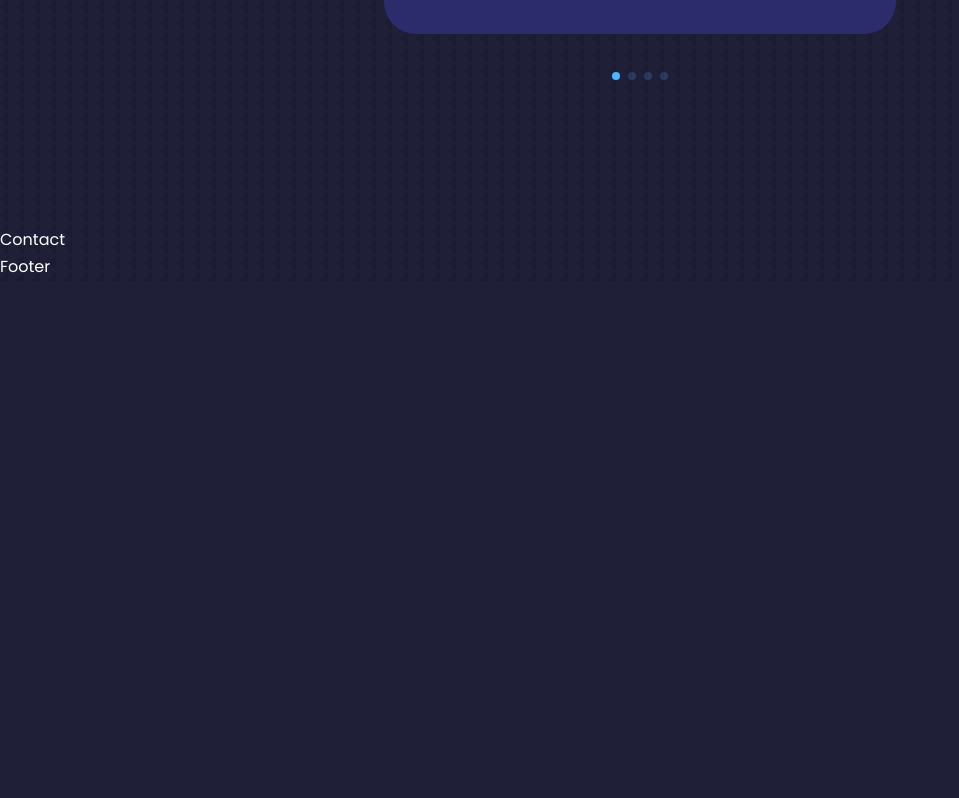
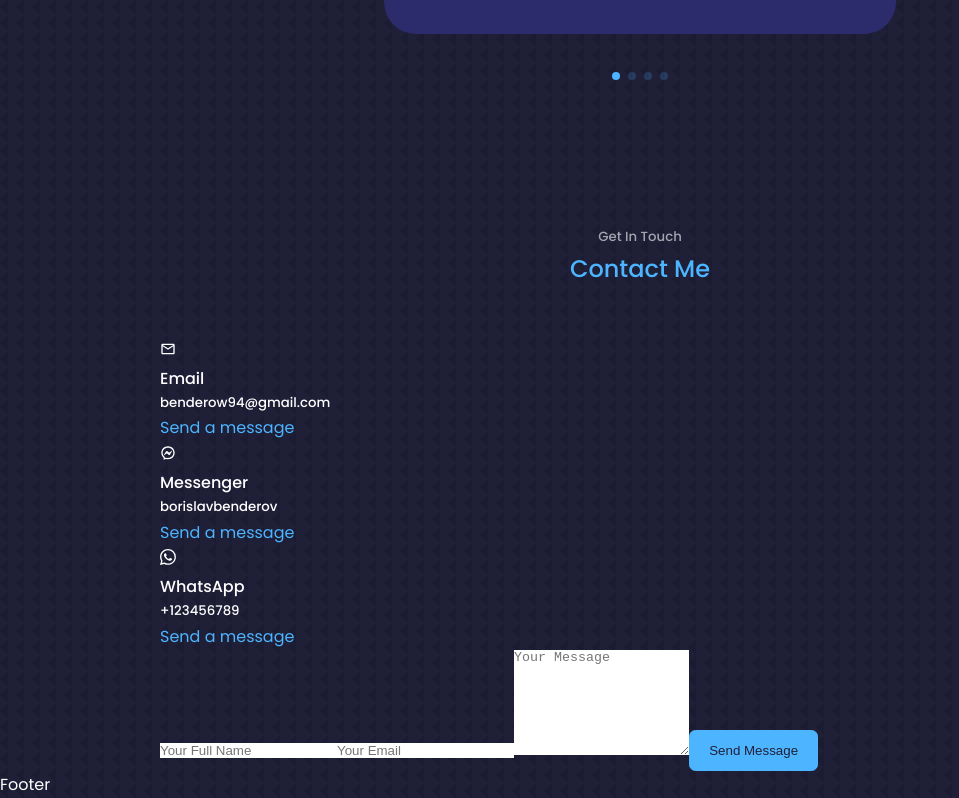
Before and after one commit to BorislavBenderov/react-portfolio, a React (Create React App) app: page / in a window 1280 px wide. Shown: the part 4465-5263 px from the top of the page, without its empty margins (0-959 px from the left). Before the commit the page ends 4746 px from the top, so only its background shows below. Built offline with nearby package versions, Linux system fonts and the light colour scheme.

Commit message:
Make contact component

```diff
--- a/src/components/contact/Contact.jsx
+++ b/src/components/contact/Contact.jsx
@@ -1,10 +1,43 @@
 import React from 'react';
 import './contact.css';
+import { MdOutlineEmail } from 'react-icons/md';
+import { RiMessengerLine } from 'react-icons/ri';
+import { BsWhatsapp } from 'react-icons/bs';
 
 export const Contact = () => {
   return (
     <section id="contact">
-      Contact
+      <h5>Get In Touch</h5>
+      <h2>Contact Me</h2>
+
+      <div className='container contact__container'>
+        <div className="contact__options">
+          <article className="contact__option">
+            <MdOutlineEmail />
+            <h4>Email</h4>
+            <h5>benderow94@gmail.com</h5>
+            <a href="mailto:benderow94@gmail.com" target='_blank'>Send a message</a>
+          </article>
+          <article className="contact__option">
+            <RiMessengerLine />
+            <h4>Messenger</h4>
+            <h5>borislavbenderov</h5>
+            <a href="https://m.me/borislav.benderov" target='_blank'>Send a message</a>
+          </article>
+          <article className="contact__option">
+            <BsWhatsapp />
+            <h4>WhatsApp</h4>
+            <h5>+123456789</h5>
+            <a href="" target='_blank'>Send a message</a>
+          </article>
+        </div>
+        <form action="">
+          <input type="text" name='name' placeholder='Your Full Name' required/>
+          <input type="email" name="email" placeholder='Your Email' required/>
+          <textarea name="message" rows="7" placeholder='Your Message' required></textarea>
+          <button type='submit' className='btn btn-primary'>Send Message</button>
+        </form>
+      </div>
     </section>
   );
 }
```
